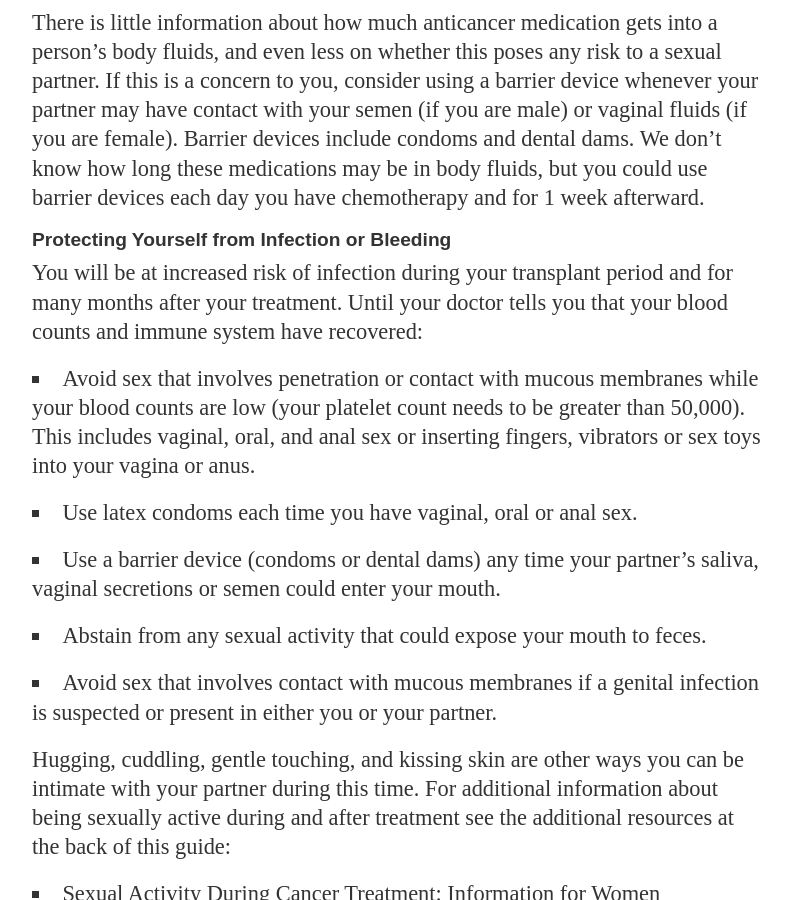
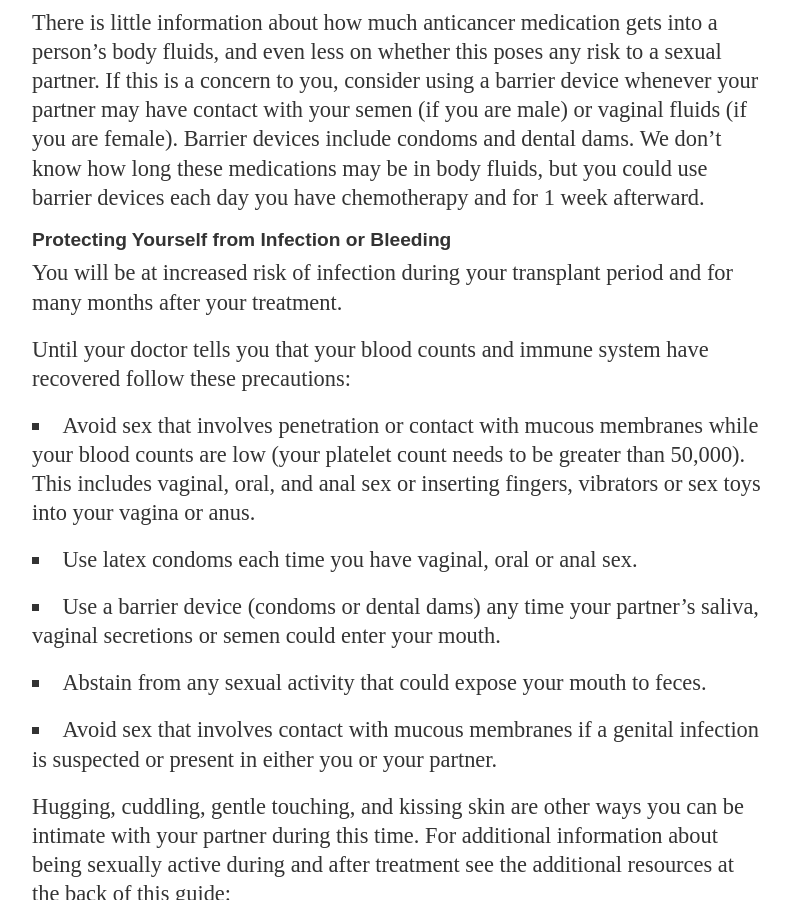
Before and after one commit to mskccpatiented/contentaudit, a Jekyll site: the page built from _posts/2012-11-19-auto-bmt-outpatient-guide-hybrid.md, in a window 1280 px wide and 900 px high, scrolled down 38063 px. Shown: the whole window, without its empty margins (128-919 px from the left). Built offline with Jekyll 4.4.1, drawn with Linux system fonts in a browser that asks for light colours; Markdown is read by kramdown in place of the engine named in the settings.

Commit message:
continuing close read - removing some formatting error around sexual activity

```diff
--- a/_posts/2012-11-19-auto-bmt-outpatient-guide-hybrid.md
+++ b/_posts/2012-11-19-auto-bmt-outpatient-guide-hybrid.md
@@ -564,7 +564,9 @@ It is important to pick a method of birth control that fits your lifestyle but w
 There is little information about how much anticancer medication gets into a person's body fluids, and even less on whether this poses any risk to a sexual partner. If this is a concern to you, consider using a barrier device whenever your partner may have contact with your semen (if you are male) or vaginal fluids (if you are female). Barrier devices include condoms and dental dams. We don't know how long these medications may be in body fluids, but you could use barrier devices each day you have chemotherapy and for 1 week afterward.
 
 ##### Protecting Yourself from Infection or Bleeding
-You will be at increased risk of infection during your transplant period and for many months after your treatment. Until your doctor tells you that your blood counts and immune system have recovered:
+You will be at increased risk of infection during your transplant period and for many months after your treatment.
+
+Until your doctor tells you that your blood counts and immune system have recovered follow these precautions:
 
 * Avoid sex that involves penetration or contact with mucous membranes while your blood counts are low (your platelet count needs to be greater than 50,000). This includes vaginal, oral, and anal sex or inserting fingers, vibrators or sex toys into your vagina or anus.
 * Use latex condoms each time you have vaginal, oral or anal sex.
```
Also changed, not shown: 1 other file.
